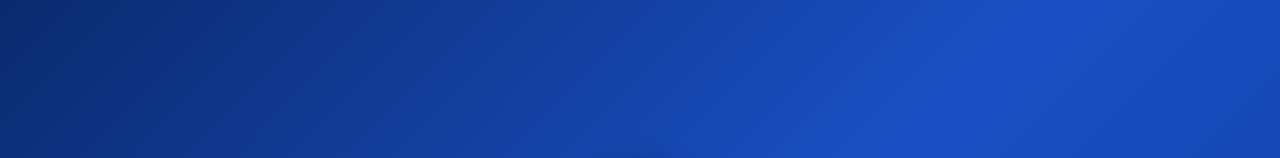
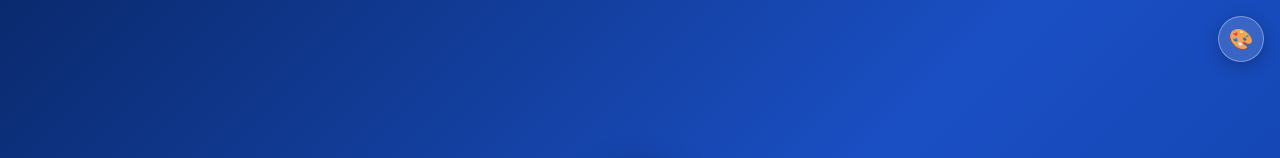
Before and after one commit to JoaoPedro-Rodrigues/Linketree, a plain HTML site: page Linketree/index.html in a window 1280 px wide. Shown: the top 158 px of the page. Drawn offline with Linux system fonts and the light colour scheme.

Commit message:
Add files via upload

```diff
--- a/Linketree/index.html
+++ b/Linketree/index.html
@@ -56,5 +56,7 @@
 
     <p class="footer">© 2026 · Andre me aprova🙏</p>
   </div>
+
+  <script src="theme-toggle.js"></script>
 </body>
 </html>
--- /dev/null
+++ b/Linketree/theme-toggle.js
@@ -0,0 +1,65 @@
+// theme-toggle.js
+// Adiciona um botão fixo no canto da tela que muda a cor de fundo da página
+// quando o mouse passa por cima (hover).
+
+document.addEventListener('DOMContentLoaded', function () {
+  // Paleta de cores que serão usadas no fundo da página
+  var backgrounds = [
+    'linear-gradient(135deg, #0a2a6e 0%, #1a4fc4 50%, #0d3b9e 100%)', // original
+    'linear-gradient(135deg, #6e0a2a 0%, #c41a4f 50%, #9e0d3b 100%)',
+    'linear-gradient(135deg, #0a6e2a 0%, #1ac44f 50%, #0d9e3b 100%)',
+    'linear-gradient(135deg, #6e5a0a 0%, #c4a41a 50%, #9e800d 100%)',
+    'linear-gradient(135deg, #3a0a6e 0%, #7a1ac4 50%, #5b0d9e 100%)'
+  ];
+
+  var originalBackground = document.body.style.background;
+
+  // Cria o botão
+  var btn = document.createElement('button');
+  btn.type = 'button';
+  btn.id = 'color-toggle-btn';
+  btn.textContent = '🎨';
+  btn.title = 'Passe o mouse para mudar a cor da página';
+  btn.setAttribute('aria-label', 'Mudar cor da página');
+
+  // Estilo do botão (canto superior direito da tela, estilo "header")
+  var style = btn.style;
+  style.position = 'fixed';
+  style.top = '16px';
+  style.right = '16px';
+  style.zIndex = '9999';
+  style.width = '46px';
+  style.height = '46px';
+  style.borderRadius = '50%';
+  style.border = '1px solid rgba(255, 255, 255, 0.35)';
+  style.background = 'rgba(255, 255, 255, 0.15)';
+  style.color = '#ffffff';
+  style.fontSize = '1.25rem';
+  style.lineHeight = '1';
+  style.cursor = 'pointer';
+  style.backdropFilter = 'blur(8px)';
+  style.webkitBackdropFilter = 'blur(8px)';
+  style.boxShadow = '0 4px 16px rgba(0, 0, 0, 0.25)';
+  style.transition = 'background 0.2s ease, transform 0.15s ease';
+
+  // Ao passar o mouse (hover): muda a cor de fundo da página aleatoriamente
+  btn.addEventListener('mouseenter', function () {
+    var random = backgrounds[Math.floor(Math.random() * backgrounds.length)];
+    document.body.style.background = random;
+    style.background = 'rgba(255, 255, 255, 0.3)';
+    style.transform = 'scale(1.08)';
+  });
+
+  // Ao tirar o mouse: volta o botão ao normal (mantém a cor escolhida na página)
+  btn.addEventListener('mouseleave', function () {
+    style.background = 'rgba(255, 255, 255, 0.15)';
+    style.transform = 'scale(1)';
+  });
+
+  // Clique: volta ao fundo original
+  btn.addEventListener('click', function () {
+    document.body.style.background = originalBackground || '';
+  });
+
+  document.body.appendChild(btn);
+});
```
